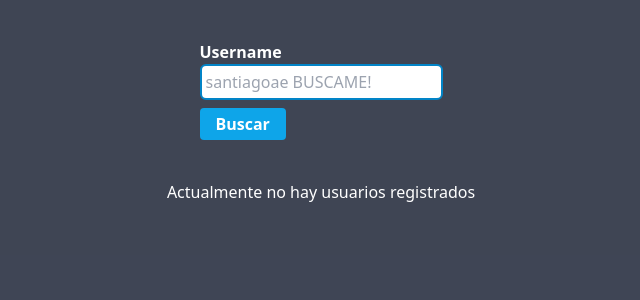
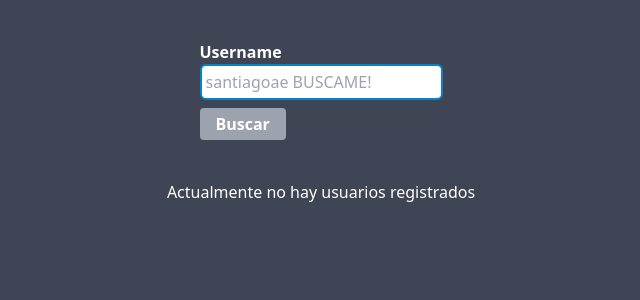
Before and after one commit to santiagoae/emi_githubapi, an Angular app: page /users in a window 1280 px wide. Shown: the top 300 px of the page, without its empty margins (319-959 px from the left). Built offline with nearby package versions, Linux system fonts and the light colour scheme.

Commit message:
feature: add validators for reactive form

```diff
--- a/src/app/modules/users-dashboard/users-dashboard.component.html
+++ b/src/app/modules/users-dashboard/users-dashboard.component.html
@@ -6,10 +6,19 @@
         [control]="$any(usersGithubForm().get('username'))"
         [type]="'text'"
         [placeHolder]="'santiagoae BUSCAME!'"
-        [errorMessage]="'Username is required'"
+        [errorMessage]="'Invalid or short Username'"
       ></custom-input>
 
-      <button class="mt-2" type="submit">Buscar</button>
+      <button
+        class="mt-2"
+        type="submit"
+        [ngClass]="{
+          'bg-gray-400 hover:bg-gray-400 ': !usersGithubForm().valid
+        }"
+        [disabled]="!this.usersGithubForm().valid"
+      >
+        Buscar
+      </button>
     </form>
   </section>
   <section class="mt-10">
--- a/src/app/modules/users-dashboard/users-dashboard.component.ts
+++ b/src/app/modules/users-dashboard/users-dashboard.component.ts
@@ -5,18 +5,19 @@ import { GithubService } from './services/github.service';
 import { defaultGithubServiceResponse, IGithubService } from './interfaces/githubService.interface';
 import { CardUserComponent } from './components/card-user/card-user.component';
 import { Router } from '@angular/router';
+import { NgClass } from '@angular/common';
 
 @Component({
   selector: 'app-users-dashboard',
   standalone: true,
-  imports: [ReactiveFormsModule, CustomInputComponent, CardUserComponent],
+  imports: [ReactiveFormsModule, CustomInputComponent, CardUserComponent, NgClass],
   templateUrl: './users-dashboard.component.html',
   styleUrl: './users-dashboard.component.scss'
 })
 export class UsersDashboardComponent implements OnInit{
 
   usersGithubForm = signal<FormGroup>(this.formBuilder.group({
-    username: ['', Validators.required]
+    username: ['', [Validators.required, Validators.pattern(/^(?!.*gcpglobal).{4,}$/)]]
   }));
   usersGithub = signal<IGithubService>(defaultGithubServiceResponse);
   selectedUser = signal<string>('');
@@ -36,6 +37,8 @@ export class UsersDashboardComponent implements OnInit{
 
   onSubmit(){
     console.log(this.usersGithubForm().value);
+    if(!this.usersGithubForm().valid) return;
+
     this.githubService.getUsersGithub(this.usersGithubForm().get('username')!.value).subscribe({
       next: res => {
         console.log(res);
```
